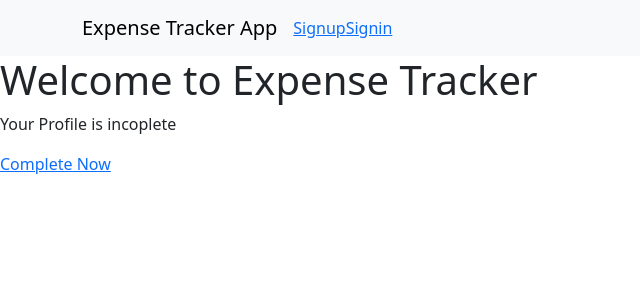
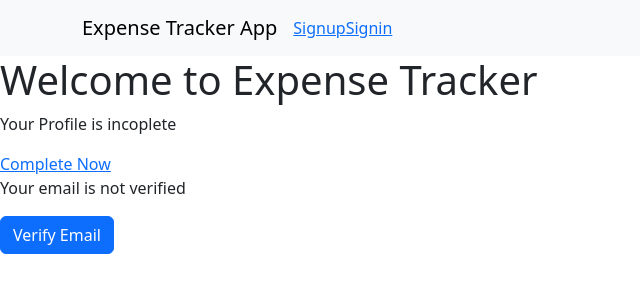
Before and after one commit to syeef-test/react_expense_tracker, a React (Vite) app in the folder frontend/: page /profile in a window 1280 px wide. Shown: the top 300 px of the page, without its empty margins (0-640 px from the left). Built offline with nearby package versions, Linux system fonts and the light colour scheme; no server answers.

Commit message:
email verify done

```diff
--- a/frontend/src/pages/Profile.jsx
+++ b/frontend/src/pages/Profile.jsx
@@ -1,13 +1,80 @@
-import React from "react";
+import React, { useEffect, useState } from "react";
 import { Link, useHistory } from "react-router-dom";
 import UpdateProfile from "./UpdateProfile";
+import axios from "axios";
+import Button from "react-bootstrap/Button";
 
 function Profile() {
+  const [emailVerified, setEmailVerfied] = useState(false);
+  const sendEmailVerification = async () => {
+    try {
+      const key = import.meta.env.VITE_FIREBASE_APP_ID;
+      const token = localStorage.getItem("token");
+
+      const response = await axios.post(
+        `https://identitytoolkit.googleapis.com/v1/accounts:sendOobCode?key=${key}`,
+        {
+          requestType: "VERIFY_EMAIL",
+          idToken: token,
+        }
+      );
+
+      if (response.status === 200) {
+        //console.log(response.data.users[0].displayName);
+        // if (
+        //   response.data.users[0].displayName &&
+        //   response.data.users[0].photoUrl
+        // ) {
+        //   setComplete(true);
+        // }
+        // fullnameRef.current.value = response.data.users[0].displayName;
+        // profile_photo_urlRef.current.value = response.data.users[0].photoUrl;
+        console.log("Email verification is send!");
+        //alert("User details fetched!");
+      }
+    } catch (error) {
+      console.log(error);
+      //alert(error.response.data.error.message);
+    }
+  };
+
+  const checkEmailVerification = async () => {
+    try {
+      const key = import.meta.env.VITE_FIREBASE_APP_ID;
+      const token = localStorage.getItem("token");
+
+      const response = await axios.post(
+        `https://identitytoolkit.googleapis.com/v1/accounts:update?key=${key}`,
+        {
+          requestType: "VERIFY_EMAIL",
+          idToken: token,
+        }
+      );
+
+      if (response.status === 200) {
+        // console.log(response);
+        console.log("email", response.data.emailVerified);
+        if (response.data.emailVerified === true) {
+          setEmailVerfied(true);
+        }
+      }
+    } catch (error) {
+      console.log(error);
+    }
+  };
+
+  useEffect(() => {
+    checkEmailVerification();
+  }, []);
   return (
     <>
       <h1>Welcome to Expense Tracker</h1>
       <p>Your Profile is incoplete </p>
       <Link to="/update_profile">Complete Now</Link>
+      <p>Your email is {emailVerified ? "verified" : "not verified"}</p>
+      <Button variant="primary" onClick={sendEmailVerification}>
+        Verify Email
+      </Button>
     </>
   );
 }
```
